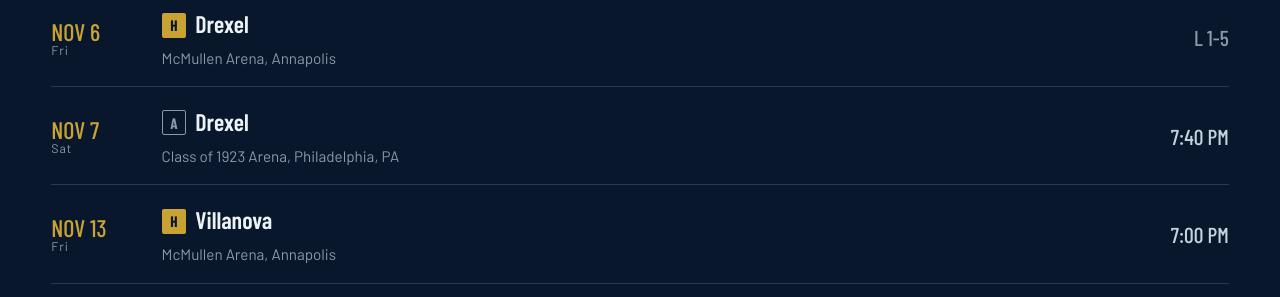
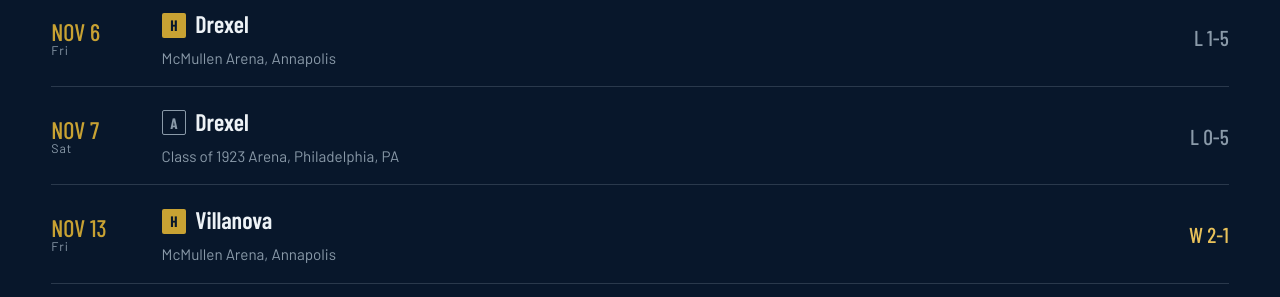
Before and after one commit to Sam-Dorchuck/navy-hockey, a plain HTML site: page index.html in a window 1280 px wide. Shown: the part 2340-2637 px from the top of the page. Drawn offline with nearby package versions, Linux system fonts and the light colour scheme.

Commit message:
Updated with Win!

```diff
--- a/index.html
+++ b/index.html
@@ -680,8 +680,8 @@ const SCHEDULE = {
     {date:"2026-10-30", opp:"Lehigh", home:false, loc:"Steel Ice Center, Bethlehem, PA", time:"7:45 PM", result:{w:false, score:"1-5"}},
     {date:"2026-10-31", opp:"William Paterson", home:false, loc:"Ice Vault Arena, Wayne, NJ", time:"2:40 PM", result:{w:false, score:"2-6"}},
     {date:"2026-11-06", opp:"Drexel", home:true, loc:"McMullen Arena, Annapolis", time:"7:00 PM", result:{w:false, score:"1-5"}},
-    {date:"2026-11-07", opp:"Drexel", home:false, loc:"Class of 1923 Arena, Philadelphia, PA", time:"7:40 PM"},
-    {date:"2026-11-13", opp:"Villanova", home:true, loc:"McMullen Arena, Annapolis", time:"7:00 PM"},
+    {date:"2026-11-07", opp:"Drexel", home:false, loc:"Class of 1923 Arena, Philadelphia, PA", time:"7:40 PM", result:{w:false, score:"0-5"}},
+    {date:"2026-11-13", opp:"Villanova", home:true, loc:"McMullen Arena, Annapolis", time:"7:00 PM", result:{w:true, score:"2-1"}},
     {date:"2026-11-14", opp:"Alabama", home:true, loc:"McMullen Arena, Annapolis", time:"5:30 PM"},
     {date:"2026-11-20", opp:"North Carolina", home:true, loc:"McMullen Arena, Annapolis", time:"7:00 PM"},
     {date:"2026-11-21", opp:"NC State", home:true, loc:"McMullen Arena, Annapolis", time:"5:30 PM"},
```
